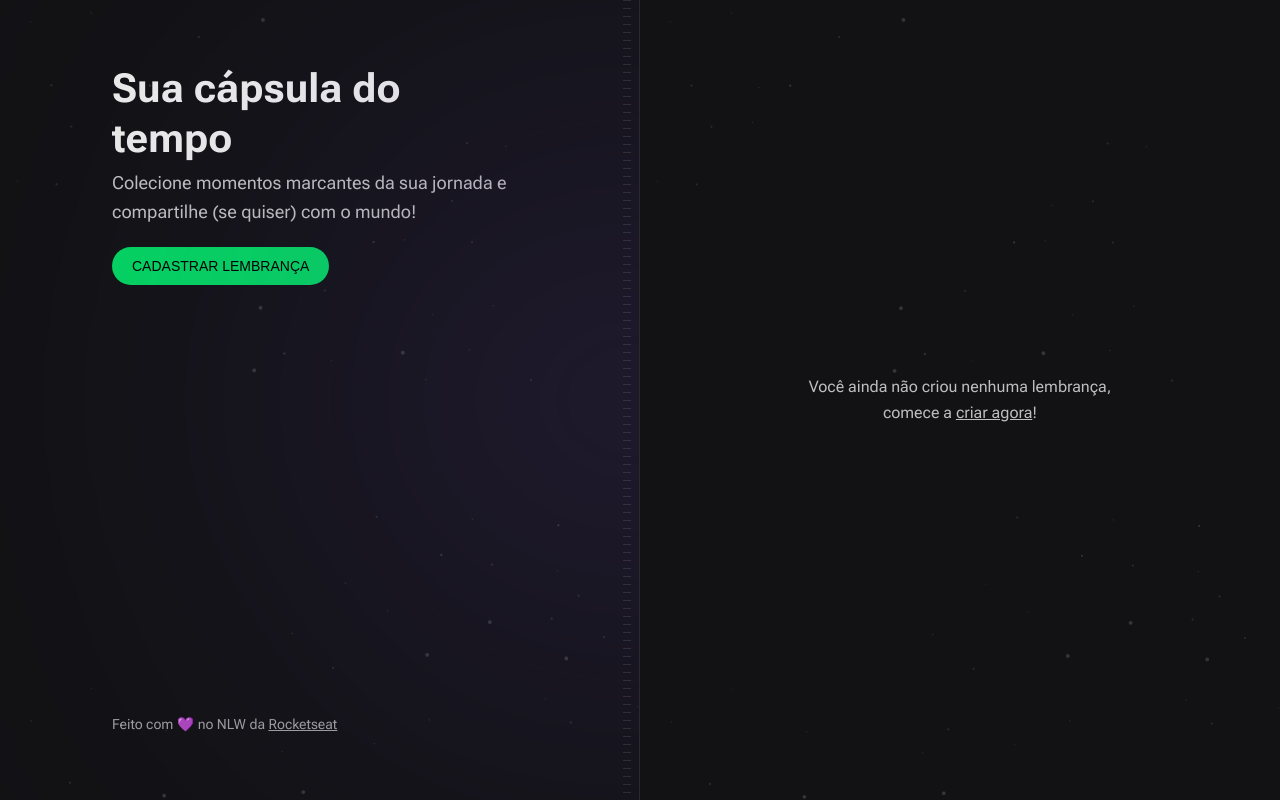
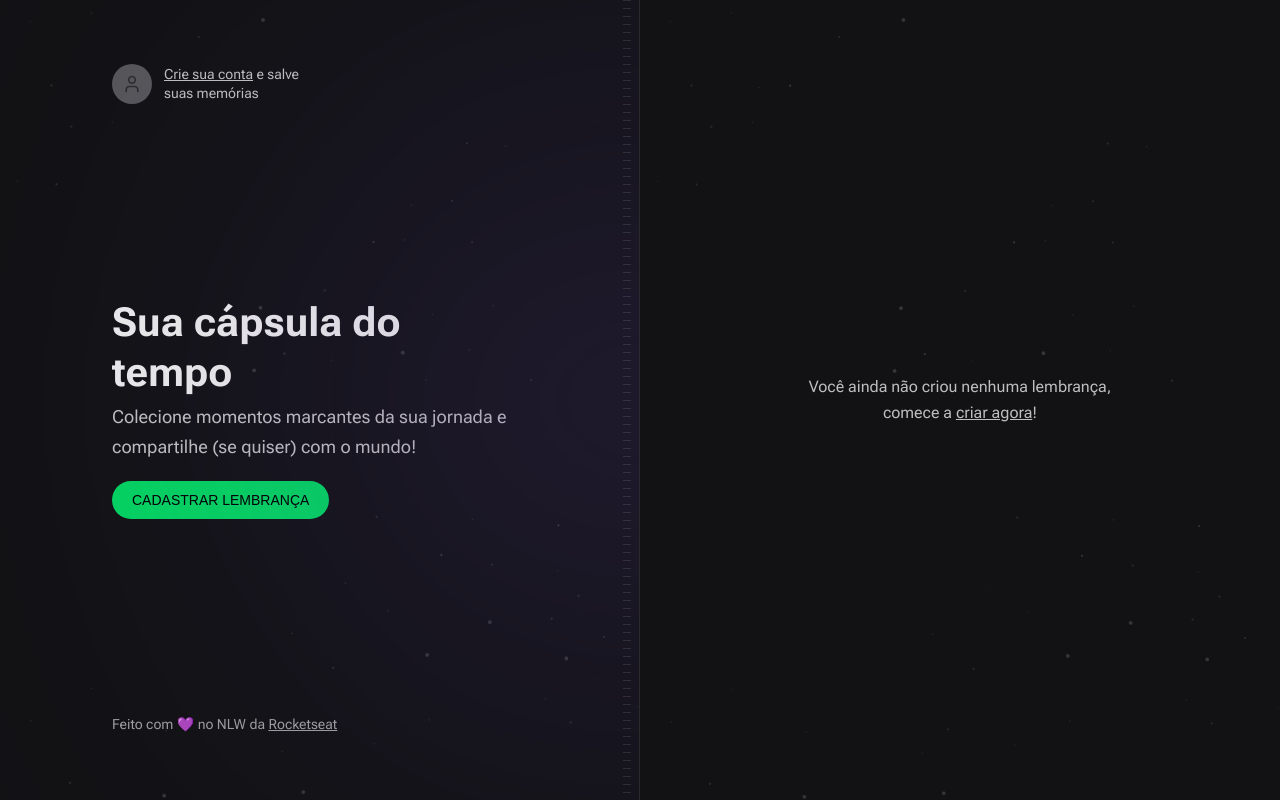
Before and after one commit to JeaziRicardo/time-capsule, a Next.js app in the folder front-end/: page / in a window 1280 px wide. Built offline with nearby package versions, Linux system fonts and the light colour scheme; a web font is replaced by a local one.

Commit message:
feat: cria o componente SignIn

```diff
--- a/front-end/package.json
+++ b/front-end/package.json
@@ -15,6 +15,7 @@
     "autoprefixer": "10.4.14",
     "eslint": "8.41.0",
     "eslint-config-next": "13.4.3",
+    "lucide-react": "^0.221.0",
     "next": "13.4.3",
     "postcss": "8.4.23",
     "react": "18.2.0",
--- a/front-end/src/app/layout.tsx
+++ b/front-end/src/app/layout.tsx
@@ -6,6 +6,7 @@ import {
   Bai_Jamjuree as BaiJamjuree,
 } from 'next/font/google'
 import { Copyright } from '@/components/Copyright'
+import { SignIn } from '@/components/SignIn'
 
 const roboto = Roboto({ subsets: ['latin'], variable: '--font-roboto' })
 const baiJamjuree = BaiJamjuree({
@@ -30,7 +31,7 @@ export default function RootLayout({ children }: { children: ReactNode }) {
           <section className="relative flex flex-col items-start justify-between overflow-hidden border-r border-white/10 bg-[url(../assets/bg-stars.svg)] bg-cover px-28 py-16">
             <div className="absolute right-0 top-1/2 h-[288px] w-[526px] -translate-y-1/2 translate-x-1/2 rounded-full bg-purple-700 opacity-50 blur-full" />
             <div className="absolute bottom-0 right-2 top-0 w-2 bg-stripes" />
-
+            <SignIn />
             <Hero />
             <Copyright />
           </section>
--- /dev/null
+++ b/front-end/src/components/SignIn.tsx
@@ -0,0 +1,18 @@
+import { User } from 'lucide-react'
+
+export function SignIn() {
+  return (
+    <a
+      href="#"
+      className="flex items-center gap-3 text-left transition-colors hover:text-gray-50"
+    >
+      <div className="flex h-10 w-10 items-center justify-center rounded-full bg-gray-400">
+        <User className="h-5 w-5 text-gray-500" />
+      </div>
+
+      <p className="max-w-[140px] text-sm leading-snug">
+        <span className="underline">Crie sua conta</span> e salve suas memórias
+      </p>
+    </a>
+  )
+}
```
Also changed, not shown: 1 other file (tests, documents, lock files or other folders).
